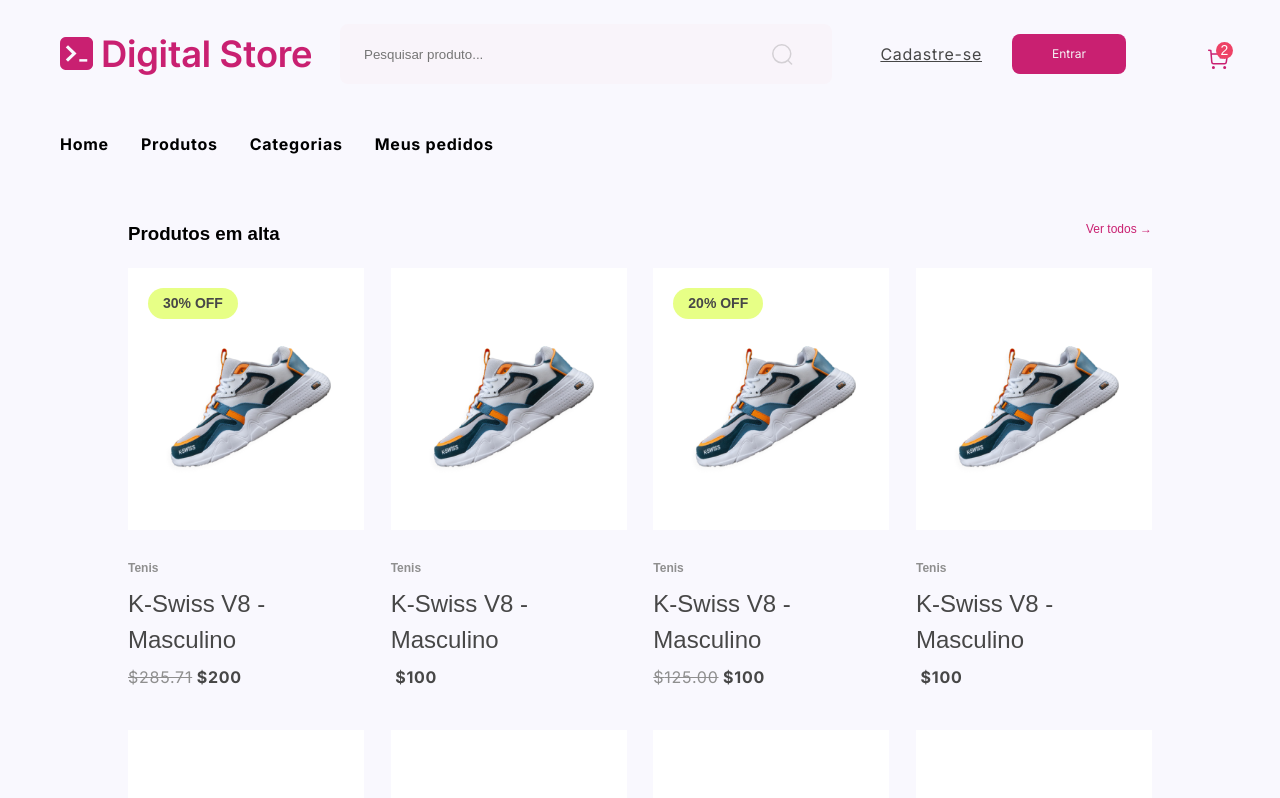
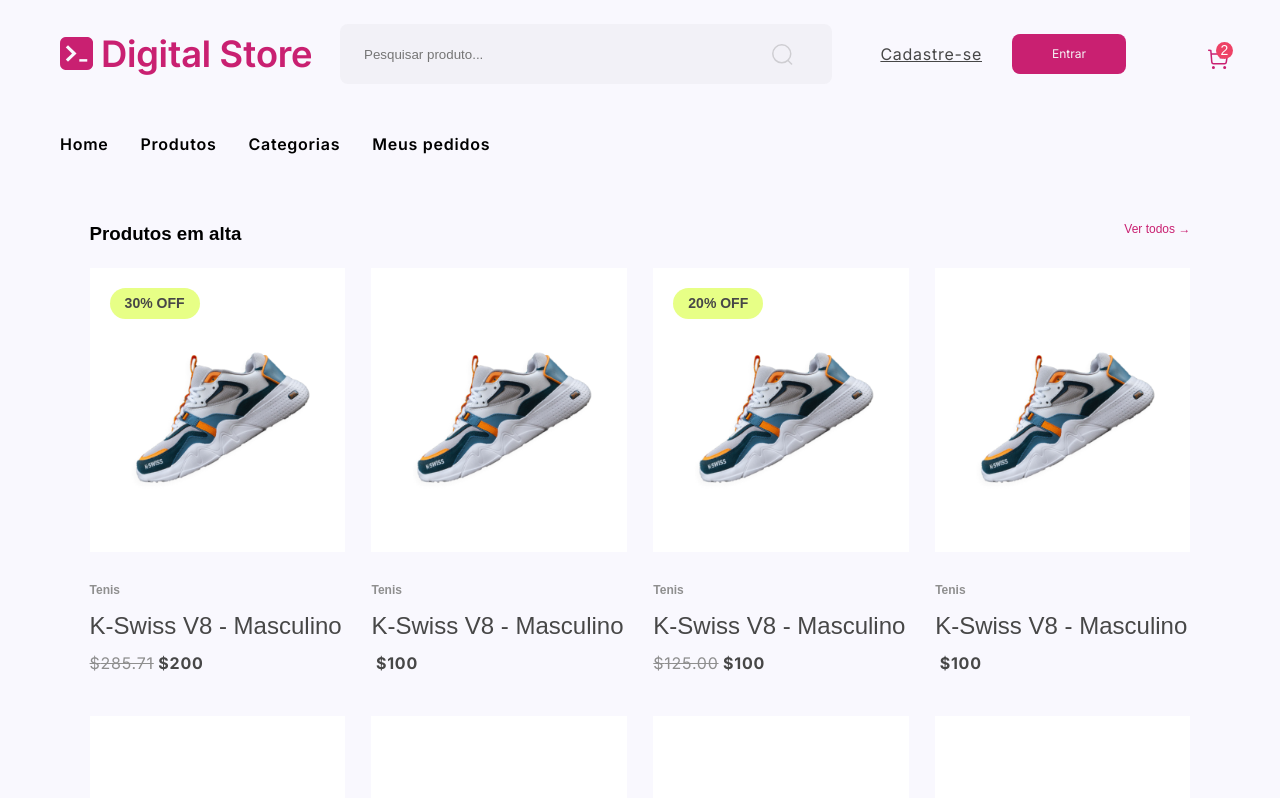
Before and after one commit to DCFS5S/dripstore, a React (Vite) app: page / in a window 1280 px wide. Shown: the top 798 px of the page. Built offline with nearby package versions, Linux system fonts and the light colour scheme.

Commit message:
Atualizando o repositorio remoto

```diff
--- a/src/components/Header/Header.css
+++ b/src/components/Header/Header.css
@@ -58,7 +58,7 @@
   border: none;
   position: absolute;
   height: 60px;
-  background-color: rgba(248, 141, 141, 0.04);
+  background-color: rgba(82, 80, 80, 0.04);
   width: 100%;
   border-radius: 8px;
   padding: 0 24px ;
@@ -115,7 +115,7 @@
   text-decoration: none;
   letter-spacing: 0.75px;
   font-size: 16px;
-  font-weight: 700;
+  font-weight: 550;
   color: rgba(71, 71, 71, 1);
 }
 .main-header .main-header-menu a.home-bar  {
@@ -125,6 +125,7 @@
 .main-header .main-header-menu a.home-bar:hover {
   text-decoration: underline;
   color: rgba(201, 32, 113, 1);
+  font-weight: 700;
   border-radius: 2px;
   text-underline-offset: 5px;
   width: 49px;
--- a/src/components/Header/Header.jsx
+++ b/src/components/Header/Header.jsx
@@ -25,6 +25,5 @@
                     </ul>
                 </nav>
         </div>
-
     )
 }
--- a/src/index.css
+++ b/src/index.css
@@ -31,7 +31,7 @@
 }
 
 .container {
-  max-width: 80%;
+  max-width: 86%;
   margin: auto;
   padding: 2em 0;
 }
```
